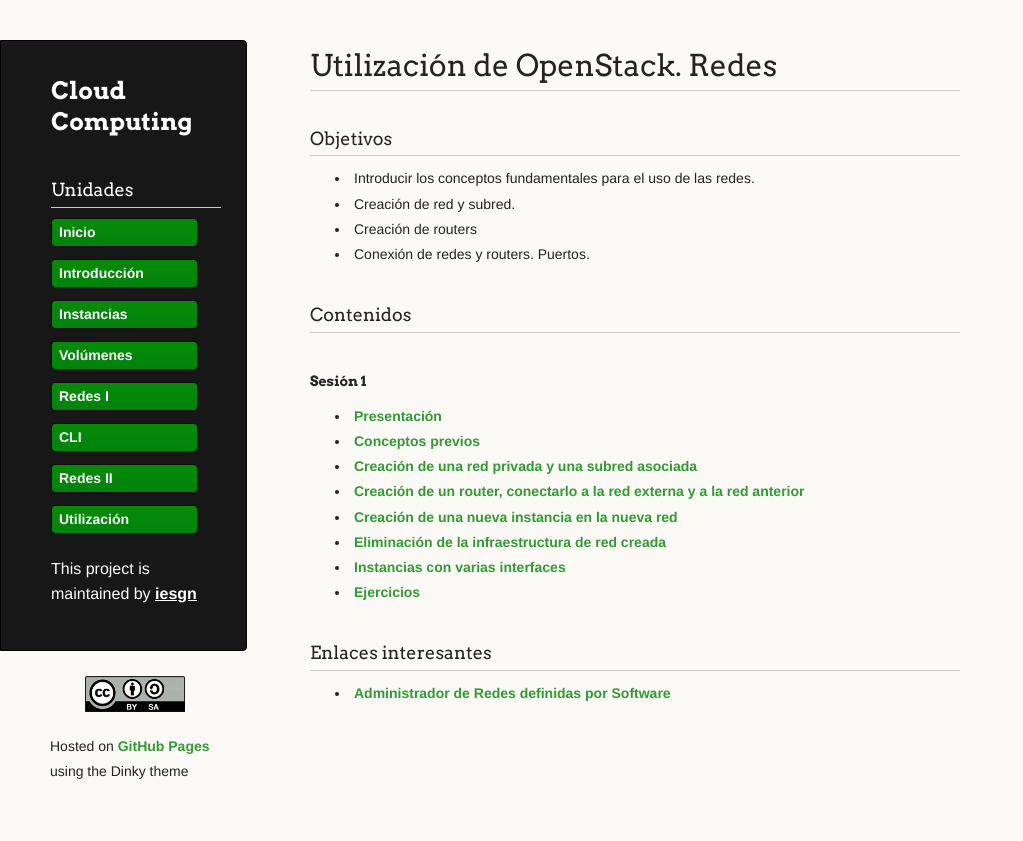
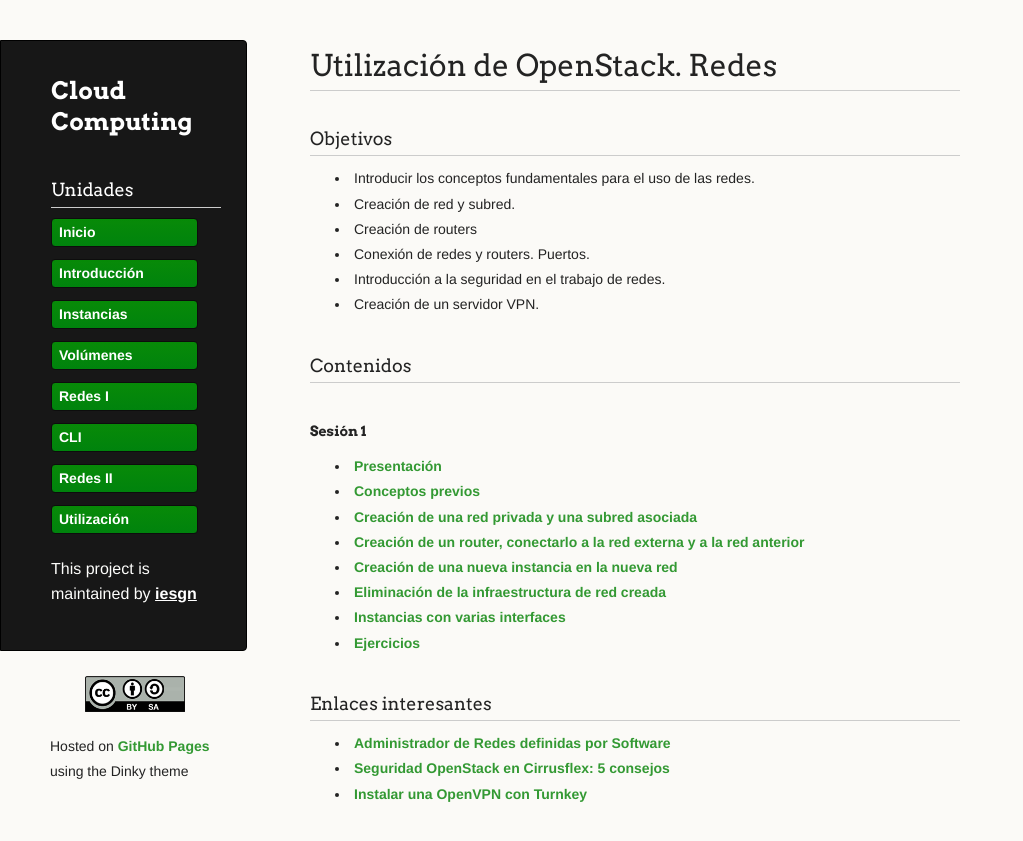
Before and after one commit to iesgn/cloud2, a Jekyll site: the page built from curso/u4/index.md, in a window 1280 px wide. Shown: the top 841 px of the page, without its empty margins (0-1023 px from the left). Built offline with Jekyll 4.4.1, drawn with Linux system fonts in a browser that asks for light colours.

Commit message:
Índice tema 4

```diff
--- a/curso/u4/index.md
+++ b/curso/u4/index.md
@@ -10,6 +10,8 @@ menu:
 * Creación de red y subred.
 * Creación de routers
 * Conexión de redes y routers. Puertos.
+* Introducción a la seguridad en el trabajo de redes.
+* Creación de un servidor VPN.
 
 ###Contenidos
 
@@ -29,3 +31,5 @@ menu:
 ###Enlaces interesantes
 
 * [Administrador de Redes definidas por Software](https://docs.stackops.net/sdn-plugin-es.html)
+* [Seguridad OpenStack en Cirrusflex: 5 consejos](https://cirrusflex.com/2015/03/31/seguridad-openstack-en-cirrusflex-5-consejos/)
+* [Instalar una OpenVPN con Turnkey](https://cirrusflex.com/2015/02/13/instalar-una-openvpn-con-turnkey/)
```
